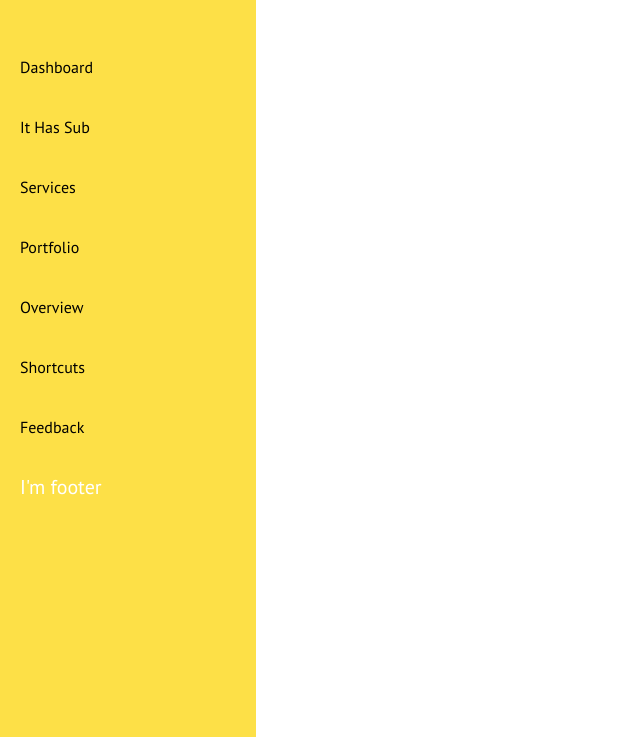
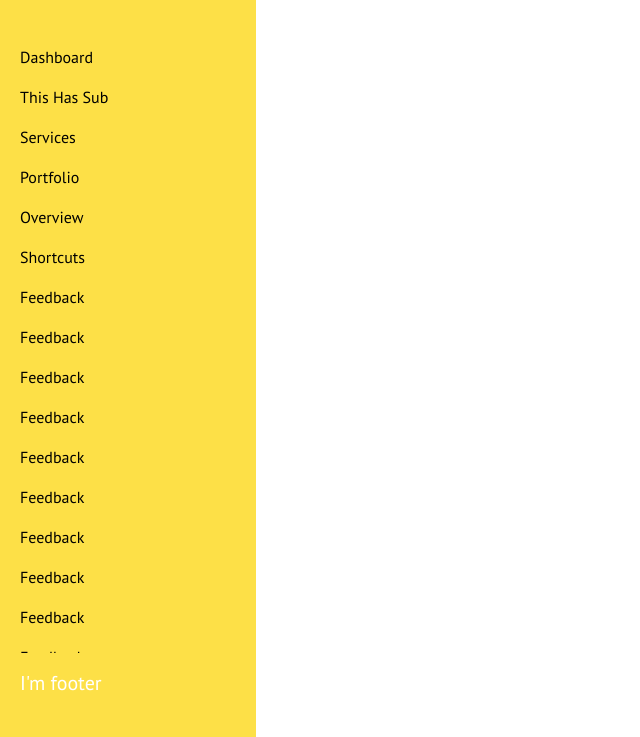
Before and after one commit to RasitCelebi/ScroolSideBar, a website: page src/index.html in a window 1280 px wide. Shown: the part 63-800 px from the top of the page, without its empty margins (0-640 px from the left). Drawn offline with nearby package versions, Linux system fonts and the light colour scheme.

Commit message:
finished project

```diff
--- a/src/index.html
+++ b/src/index.html
@@ -11,36 +11,59 @@
 <body>
 
     <nav class="fixed top-0 left-0
-w-64 h-full
-bg-yellow-300 flex flex-col pl-5 pr-2 pt-5">
+                w-64 h-full
+                bg-yellow-300 flex flex-col pl-5 pr-2 pt-5">
 
         <header>
             <h2 class="text-2xl text-white pb-2">Sidebar</h2>
         </header>
 
-        <ul class="overflow-y-auto pt3 pr-3 w-full mt-10">
-            <li class="leading-[60px] cursor-pointer duration-1000 hover:bg-slate-500">Dashboard</li>
+        <ul class="myMenuUl overflow-y-auto pt3 pr-3 w-full mt-10">
 
-            <li class="leading-[60px] cursor-pointer duration-1000 hover:bg-slate-500 ">
-                It Has Sub
-                <ul class="feat-show">
-                    <li class="none ml-6 cursor-pointer duration-1000 hover:bg-red-600"><a href="#">Pages</a></li>
-                    <li class="none ml-6 cursor-pointer duration-1000 hover:bg-red-600"><a href="#">Elements</a></li>
+            <li class=" leading-[40px] cursor-pointer duration-1000 hover:bg-slate-500">Dashboard</li>
+
+
+            <li class=" leading-[40px] cursor-pointer duration-1000 hover:bg-slate-500 ">
+                This Has Sub
+                <ul class="hidden">
+                    <li class="mySubMenu pl-2 none ml-6 cursor-pointer duration-1000 hover:bg-red-600">SubMenu</li>
+                    <li class="mySubMenu pl-2 none ml-6 cursor-pointer duration-1000 hover:bg-red-600">SubMenu2</li>
                 </ul>
 
             </li>
 
-            <li class="leading-[60px] cursor-pointer duration-1000 hover:bg-slate-500">Services </li>
-            <li class="leading-[60px] cursor-pointer duration-1000 hover:bg-slate-500">Portfolio</li>
-            <li class="leading-[60px] cursor-pointer duration-1000 hover:bg-slate-500">Overview</li>
-            <li class="leading-[60px] cursor-pointer duration-1000 hover:bg-slate-500">Shortcuts</li>
-            <li class="leading-[60px] cursor-pointer duration-1000 hover:bg-slate-500">Feedback</li>
+
+            <li class=" leading-[40px] cursor-pointer duration-1000 hover:bg-slate-500">Services </li>
+
+
+            <li class=" leading-[40px] cursor-pointer duration-1000 hover:bg-slate-500">Portfolio
+                <ul class="hidden">
+                    <li class="mySubMenu pl-2 none ml-6 cursor-pointer duration-1000 hover:bg-red-600">SubMenu3</li>
+                    <li class="mySubMenu pl-2 none ml-6 cursor-pointer duration-1000 hover:bg-red-600">SubMenu4</li>
+                </ul>
+            </li>
+
+
+            <li class=" leading-[40px] cursor-pointer duration-1000 hover:bg-slate-500">Overview</li>
+            <li class=" leading-[40px] cursor-pointer duration-1000 hover:bg-slate-500">Shortcuts</li>
+            <li class=" leading-[40px] cursor-pointer duration-1000 hover:bg-slate-500">Feedback</li>
+            <li class=" leading-[40px] cursor-pointer duration-1000 hover:bg-slate-500">Feedback</li>
+            <li class=" leading-[40px] cursor-pointer duration-1000 hover:bg-slate-500">Feedback</li>
+            <li class=" leading-[40px] cursor-pointer duration-1000 hover:bg-slate-500">Feedback</li>
+            <li class=" leading-[40px] cursor-pointer duration-1000 hover:bg-slate-500">Feedback</li>
+            <li class=" leading-[40px] cursor-pointer duration-1000 hover:bg-slate-500">Feedback</li>
+            <li class=" leading-[40px] cursor-pointer duration-1000 hover:bg-slate-500">Feedback</li>
+            <li class=" leading-[40px] cursor-pointer duration-1000 hover:bg-slate-500">Feedback</li>
+            <li class=" leading-[40px] cursor-pointer duration-1000 hover:bg-slate-500">Feedback</li>
+            <li class=" leading-[40px] cursor-pointer duration-1000 hover:bg-slate-500">Feedback</li>
+            <li class=" leading-[40px] cursor-pointer duration-1000 hover:bg-slate-500">Feedback</li>
+            <li class=" leading-[40px] cursor-pointer duration-1000 hover:bg-slate-500">Feedback</li>
+            <li class=" leading-[40px] cursor-pointer duration-1000 hover:bg-slate-500">Feedback</li>
+            <li class=" leading-[40px] cursor-pointer duration-1000 hover:bg-slate-500">Feedback</li>
         </ul>
 
-
-
         <footer class="text-xl text-white pt-4 pb-10">
-            <h2>I'm footer</h2>
+        <h2>I'm footer</h2>
         </footer>
 
 
--- a/src/simple.js
+++ b/src/simple.js
@@ -1,6 +1,22 @@
 
-/* let xa = document.querySelector('.feat-btn');
+let clickEvent = document.querySelector('.myMenuUl');
 
-xa.addEventListener("click" ,function(){
-    console.log("aa")
-    xa.classList.toggleClass("display: block");} ); */
+clickEvent.addEventListener("click", function (event) {
+    console.log("number of Children : " + event.target.childNodes.length + " child");
+
+    if (event.target.childNodes.length > 1) {
+        event.target.querySelector('ul').classList.toggle("hidden");
+        event.target.querySelector('ul').classList.toggle("block");
+    }
+});
+
+
+let clickEventSub = document.querySelectorAll('.mySubMenu');
+
+clickEventSub.forEach(item =>
+    item.addEventListener(
+        'click', function (event) {
+            event.target.parentNode.classList.toggle("hidden");
+            event.target.parentNode.classList.toggle("block");
+        }
+    ));
```
Also changed, not shown: dist/local.css, dist/output.css.
